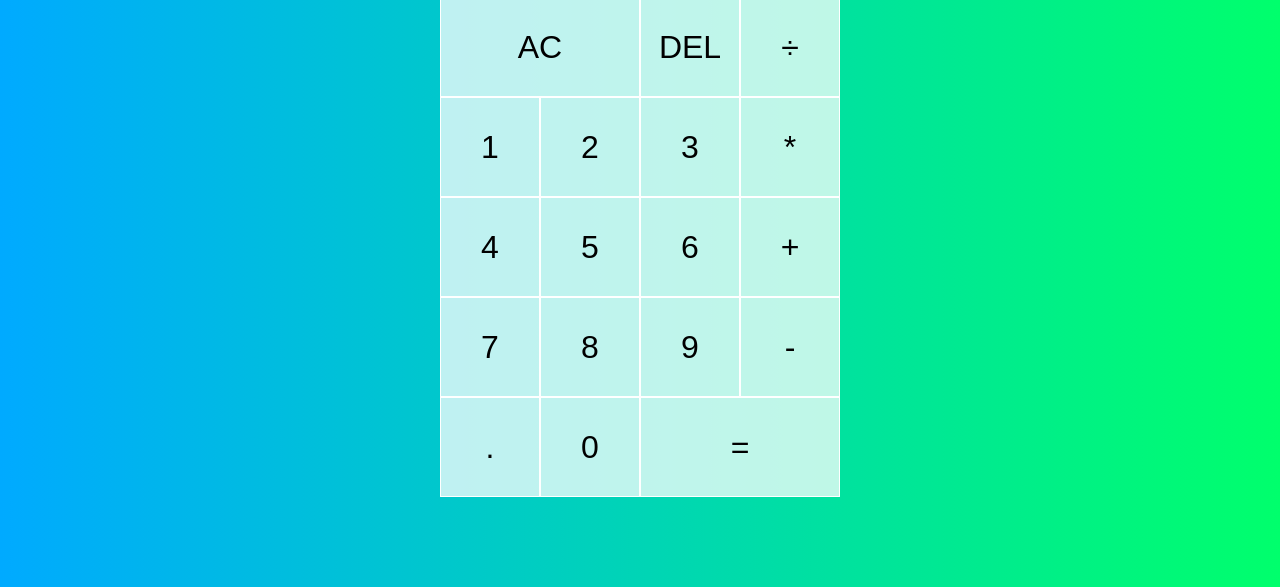
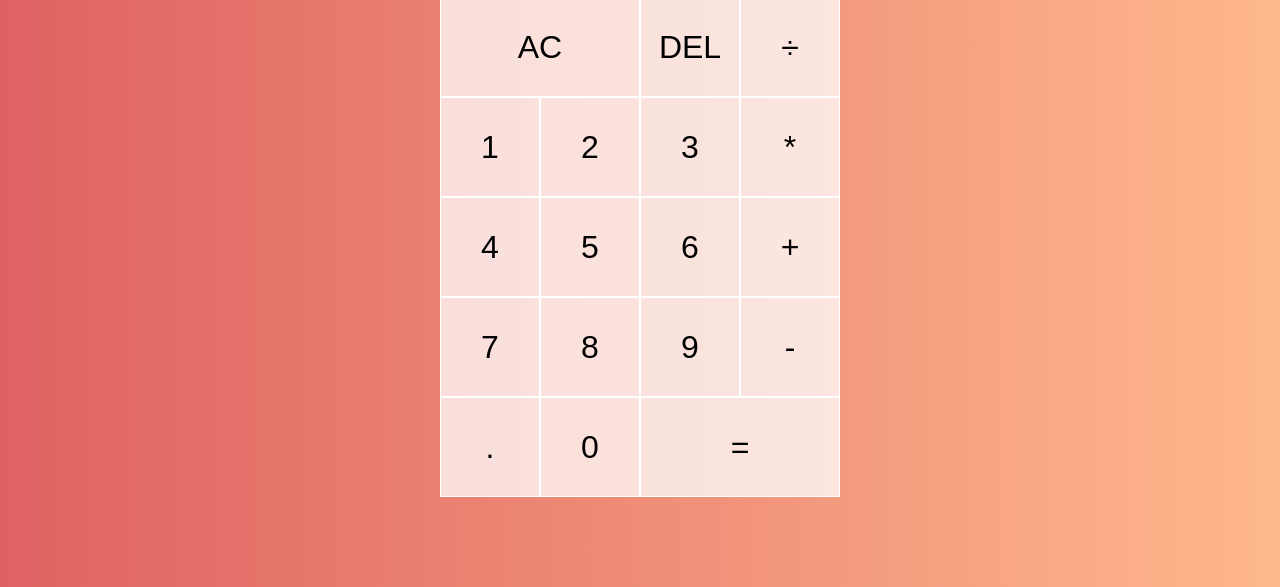
Before and after one commit to yofan2408/calculator, a plain HTML site: page index.html in a window 1280 px wide. Shown: the part 213-800 px from the top of the page. Drawn offline with Linux system fonts and the light colour scheme.

Commit message:
change background color

```diff
--- a/styles.css
+++ b/styles.css
@@ -9,7 +9,7 @@
 body {
   padding: 0;
   margin: 0;
-  background: linear-gradient(to right, #00aaff, #00ff6c);
+  background: linear-gradient(to right, #de6262, #ffb88c);
 }
 
 .calculator-grid {
```
